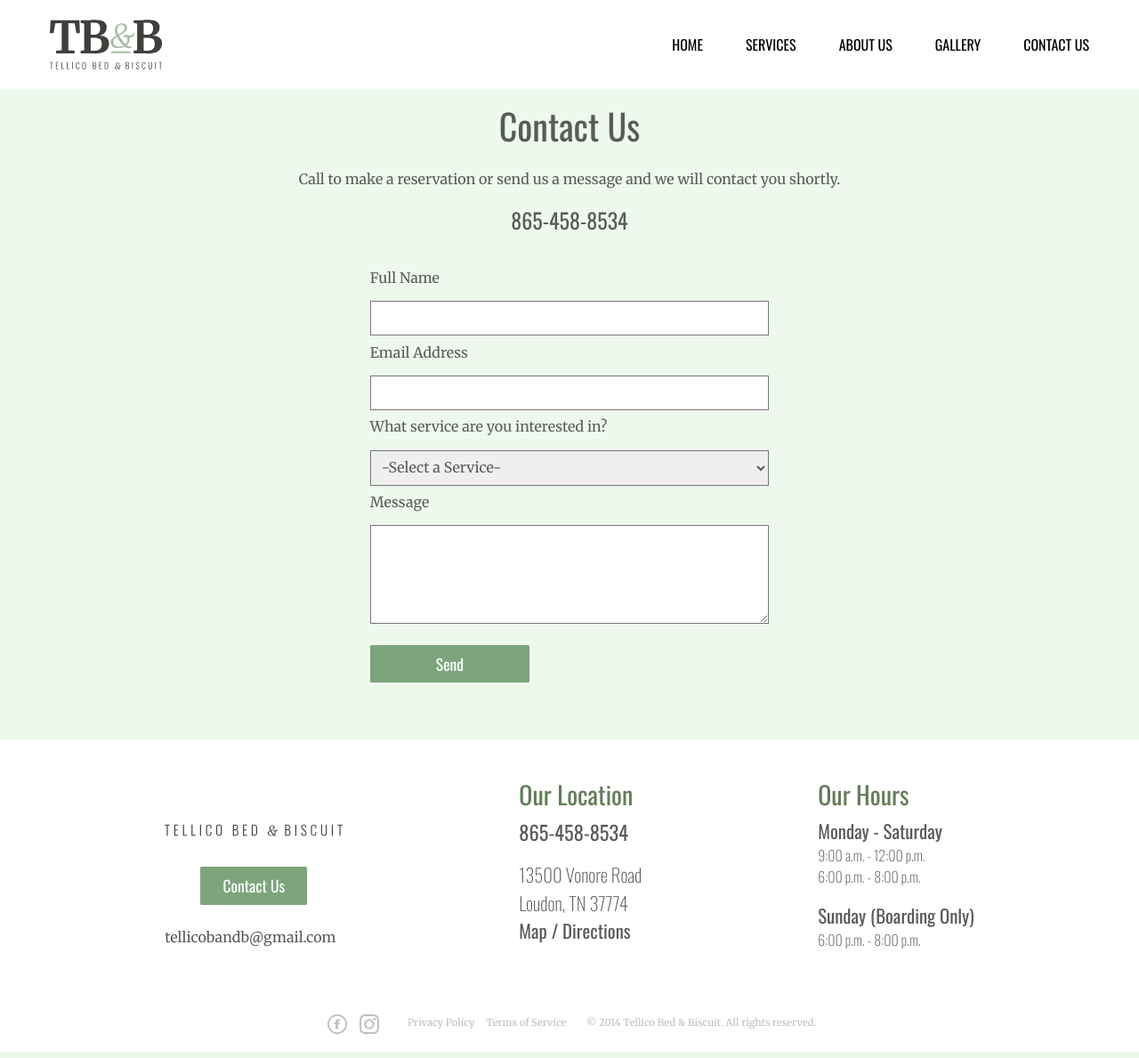
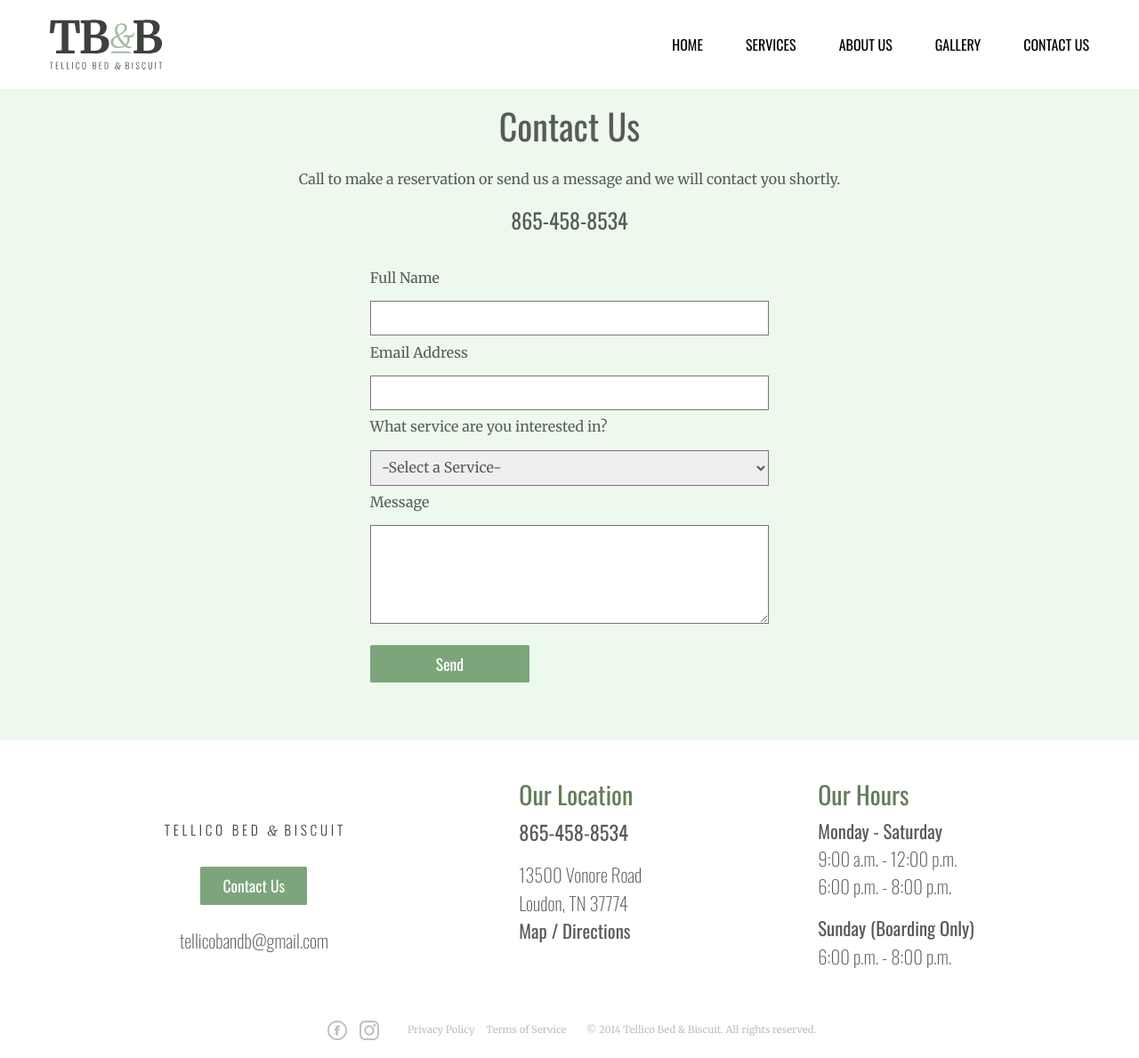
Before and after one commit to Worthy-Dev/tellicoBNB, a React (Create React App) app in the folder tellico/: page /contact in a window 1280 px wide. Shown: the whole page at 89% size. Built offline with nearby package versions, Linux system fonts and the light colour scheme; the HTML template or start-up script is replaced by a standard one.

Commit message:
updated email font

```diff
--- a/tellico/src/components/Footer.js
+++ b/tellico/src/components/Footer.js
@@ -132,6 +132,7 @@ const FooterContainer = styled.div`
         width: 270px;
         height: 50px;
       }
+
     }
 
   .footer {
@@ -178,7 +179,9 @@ const FooterContainer = styled.div`
     }
 
     p {
-      margin: 0;
+      font-family: "Oswald", sans-serif;
+      font-size: 1.3rem;
+      margin: auto;
     }
     a {
       text-decoration: none;
```
